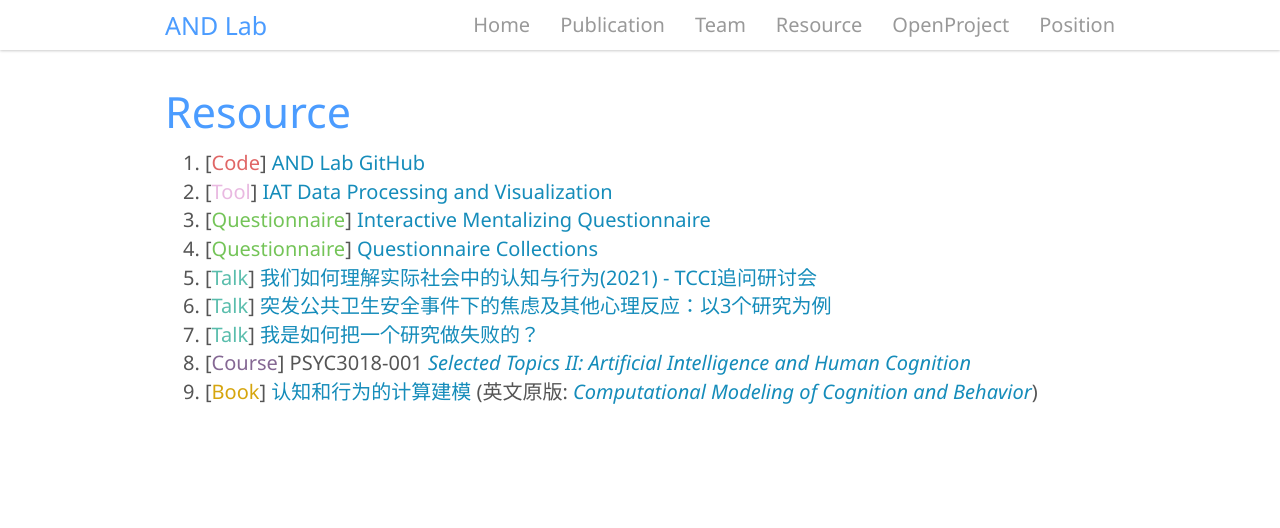
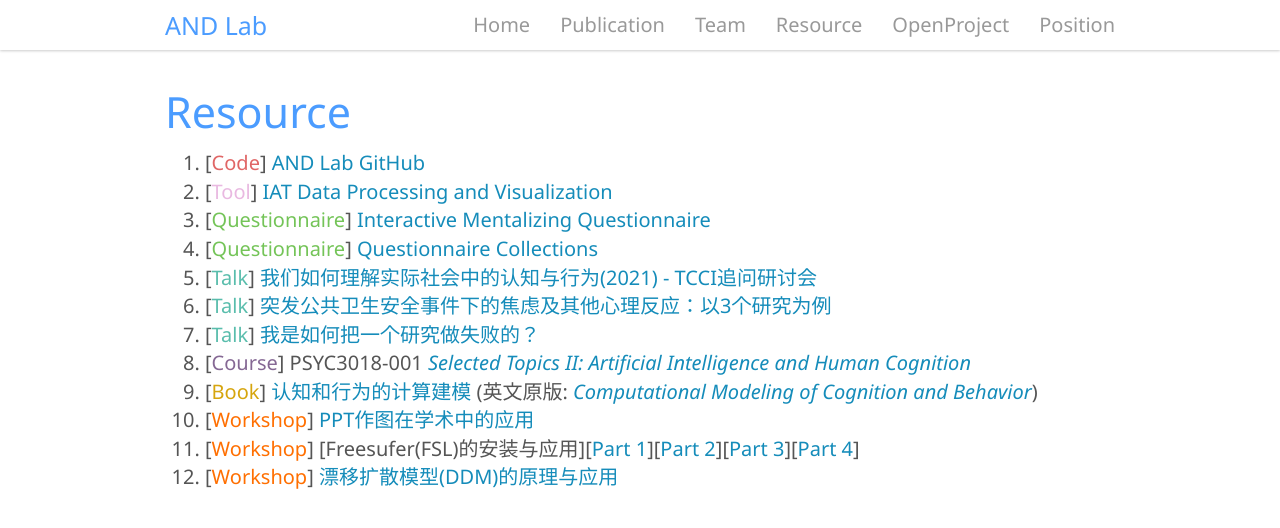
Before and after one commit to andlab-um/lab-website, a Jekyll site: the page built from _pages/resource.md, in a window 1280 px wide. Shown: the top 528 px of the page. Built offline with Jekyll 4.4.1, drawn with Linux system fonts in a browser that asks for light colours; nearby versions of some CDN libraries.

Commit message:
Update resource
Add the Link of Workshops

```diff
--- a/_pages/resource.md
+++ b/_pages/resource.md
@@ -16,3 +16,6 @@ permalink: /resource
 7. [**<span style="color:#59bdac">Talk</span>**] [我是如何把一个研究做失败的？](https://zwe.h5.xeknow.com/s/34tJsj){:target="_blank"}
 8. [**<span style="color:#856894">Course</span>**] **PSYC3018-001** [_Selected Topics II: Artificial Intelligence and Human Cognition_]({% post_url 2021-09-06-PSYC3018-001 %})
 9. [**<span style="color:#d6a50e">Book</span>**] [认知和行为的计算建模]({% post_url 2021-09-06-CMCB %}) (英文原版: [_Computational Modeling of Cognition and Behavior_](https://psy-farrell.github.io/computational-modelling){:target="_blank"})
+10. [**<span style="color:#ff6f00">Workshop</span>**] [PPT作图在学术中的应用](https://www.bilibili.com/video/BV1azeGeeELn){:target="_blank"}
+11. [**<span style="color:#ff6f00">Workshop</span>**] [Freesufer(FSL)的安装与应用][[Part 1](https://www.bilibili.com/video/BV1hreGeAE3Q){:target="_blank"}][[Part 2](https://www.bilibili.com/video/BV1fxeGeVExG){:target="_blank"}][[Part 3](https://www.bilibili.com/video/BV1zxeGeVEgW){:target="_blank"}][[Part 4](https://www.bilibili.com/video/BV1BxeGeVEJX){:target="_blank"}]
+12. [**<span style="color:#ff6f00">Workshop</span>**] [漂移扩散模型(DDM)的原理与应用](https://www.bilibili.com/video/BV1LVNue9Ebw){:target="_blank"}
```
